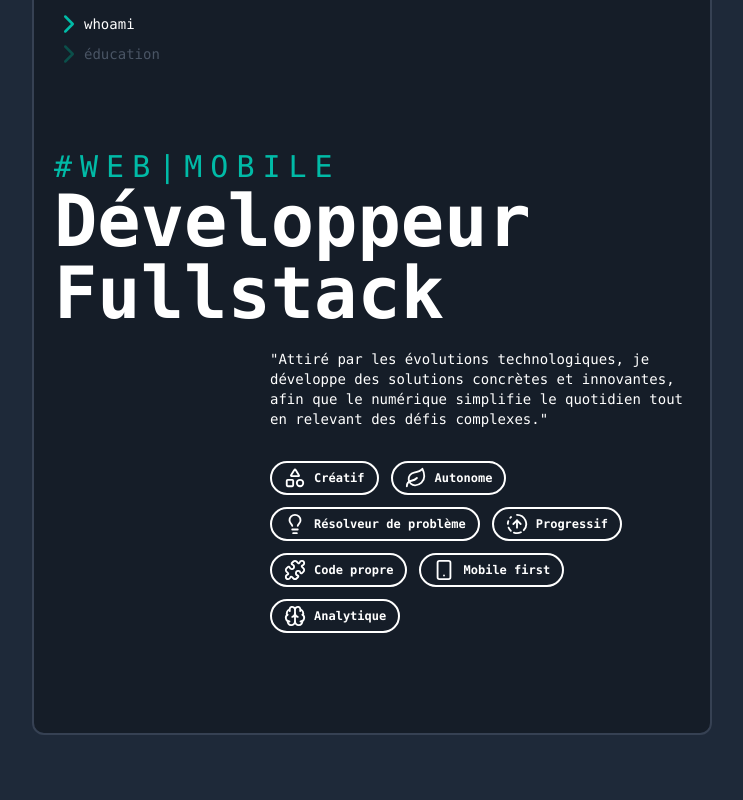
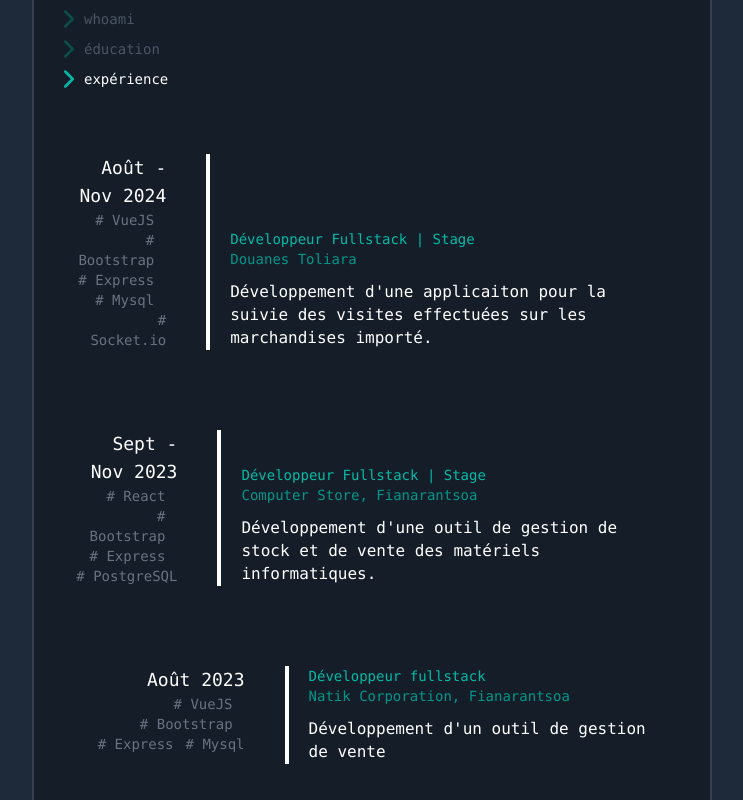
Before and after one commit to NOOBIERAM/routs_portfolio, a React (Vite) app: page / in a window 1280 px wide. Shown: the part 860-1660 px from the top of the page, without its empty margins (268-1011 px from the left). Built offline with nearby package versions, Linux system fonts and the light colour scheme.

Commit message:
main-cme

```diff
--- a/src/components/About.tsx
+++ b/src/components/About.tsx
@@ -1,11 +1,12 @@
 
 import { ChevronRight, TerminalSquareIcon } from "lucide-react";
 import React, { useState } from "react";
-import { qualityDatas } from "../data/abouts";
-import { educaitonDatas } from "../data/abouts";
+import Whoami from "./abouts/Whoami";
+import Education from "./abouts/Education";
+import Experience from "./abouts/Experience";
 
 const About: React.FC = () => {
-    const [view, setView] = useState<"whoami" | "education">("whoami")
+    const [view, setView] = useState<"whoami" | "education" | "experience">("experience")
     return (
         <section id="about">
 
@@ -30,53 +31,14 @@ const About: React.FC = () => {
                             <ChevronRight className={view == "education" ? "text-teal-500" : "text-teal-900"} size={30} />
                             <span className={`${view != "education" && "text-gray-600"}`}>éducation</span>
                         </li>
+                        <li className="flex items-center cursor-pointer" onClick={() => setView("experience")}>
+                            <ChevronRight className={view == "experience" ? "text-teal-500" : "text-teal-900"} size={30} />
+                            <span className={`${view != "experience" && "text-gray-600"}`}>expérience</span>
+                        </li>
                     </ul>
-                    {
-                        view == "whoami" ? (
-                            <div className="my-10 text-start ms-5 sm:mx-auto sm:my-20 sm:text-left w-fit">
-                                <h5 className="text-md sm:text-3xl text-teal-500 tracking-[8px]">#WEB|MOBILE</h5>
-                                <h2 className="font-bold text-3xl sm:text-7xl mb-15 sm:mb-0">
-                                    Développeur Fullstack
-                                </h2>
-                                <p className="sm:ms-auto sm:max-w-105 font-light my-5">
-                                    "Attiré par les évolutions technologiques, je développe des solutions concrètes et innovantes, afin que le numérique simplifie le quotidien tout en relevant des défis complexes."
-                                </p>
-                                <div className="sm:ms-auto sm:max-w-105 text-start mt-8 fit flex flex-wrap gap-3">
-                                    {
-                                        qualityDatas.map((quality, index) => {
-                                            const Icon = quality.icon
-                                            return (
-                                                <div key={index} className="flex items-center justify-center border-2 py-1 px-3 rounded-full font-bold text-xs space-x-2"><Icon size={22} /><span>{quality.label}</span></div>
-                                            )
-                                        })
-                                    }
-                                </div>
-                            </div>
-                        ) : (
-                            <div className="sm:flex sm:flex-col sm:space-y-10 my-10 ms-5 sm:mx-auto sm:my-10 sm:text-left w-fit">
-                                {
-                                    educaitonDatas.map((education, index) => (
-                                        <div key={index} className={`flex space-x-10 p-5 ${index == 0 && "bg-gray-400 rounded text-black font-bold"}`}>
-                                            <span className={index == 0 ? "text-gray-600" : "text-gray-500"}>{education.years}</span>
-                                            <div>
-                                                <h5>{education.school}</h5>
-                                                <p>{education.program}</p>
-                                                {
-                                                    education.obtained_degree && <p className="text-teal-500">
-                                                        <span className="underline underline-offset-5">Obtention du diplôme :</span> {education.obtained_degree}
-                                                    </p>
-                                                }
-                                                <h2 className="text-4xl font-sans font-semibold mt-2">{education.degree}</h2>
-
-                                            </div>
-                                        </div>
-                                    ))
-                                }
-
-                                <p className="text-gray-600 text-center font-bold border-t pt-3">ENI : Ecole Nationale d'Informatique</p>
-                            </div>
-                        )
-                    }
+                    {view === "whoami" && <Whoami />}
+                    {view === "education" && <Education />}
+                    {view === "experience" && <Experience />}
 
                 </div>
             </div>
--- a/src/components/Project.tsx
+++ b/src/components/Project.tsx
@@ -11,11 +11,11 @@ const Project: React.FC = () => {
                 {
                     projectsData.map((data, index) =>
                         <div key={index} className="group ">
-                            <div className="relative">
+                            <div className="relative ">
                                 <img
                                     src={data.img}
                                     alt={data.title}
-                                    className="relative w-150 rounded-lg"
+                                    className="relative rounded-lg"
                                 />
                                 { data.link &&
                                     <a
--- a/src/components/ScrollTop.tsx
+++ b/src/components/ScrollTop.tsx
@@ -22,8 +22,7 @@ const ScrollTop: React.FC = () => {
         <div
             className={`fixed z-50 bottom-6 right-6 transition-all duration-700 flex flex-col sm:flex-row space-y-2 sm:space-x-3 ${isScrolled ? "opacity-100" : "opacity-0 pointer-events-none"}`}
         >
-            <a href="https://docs.google.com/document/d/1StOsgVgqsSgMX2X_jq8Y1LkqSRjhDxzz6DWMUqXHhm0/edit?usp=sharing"
-                target="_blank" rel="noopener noreferrer" className="w-12 sm:w-max h-12 sm:px-3 sm:space-x-3 flex items-center  justify-center border-3 border-white/80 bg rounded-xl  hover:text-teal-400 text-white/80 font-bold">
+            <a href="/cv.pdf" target="_blank" rel="noopener noreferrer" className="w-12 sm:w-max h-12 sm:px-3 sm:space-x-3 flex items-center  justify-center border-3 border-white/80 bg-gray-800 rounded-xl  hover:text-teal-400 text-white/80 font-bold">
                 <ScanEyeIcon className="hidden sm:block" size={20} /> <span>CV</span>
             </a>
             <button
--- a/src/components/SkillsDoc.tsx
+++ b/src/components/SkillsDoc.tsx
@@ -32,12 +32,9 @@ const SkillsDoc: React.FC = () => {
                                             </div>
                                             <div className="absolute -top-8 right-0 bg-gray-700 rounded-xl text-xs p-2 w-max hidden group-hover:block">{ skills.stacks[index]}</div>
                                         </div>
-
                                     ))}
-
                                 </div>
                             </div>
-
                         </div>
                     );
                 })}
--- /dev/null
+++ b/src/components/abouts/Education.tsx
@@ -0,0 +1,32 @@
+import { educaitonDatas } from "../../data/abouts"
+
+const Education = () => {
+    return (
+        <div className="sm:flex sm:flex-col sm:space-y-10  my-10 ms-5 sm:mx-auto sm:my-10 sm:text-left w-fit">
+            {
+                educaitonDatas.map((education, index) => (
+                    <div key={index} className={`flex max-sm:flex-col space-x-10 p-5 ${index == 0 && "bg-gray-400 rounded text-black font-bold"}`}>
+                        <span className={index == 0 ? "text-gray-600" : "text-gray-500"}>{education.years}</span>
+                        <div className="flex flex-col-reverse">
+                            <div>
+                                <h5>{education.school}</h5>
+                                <p>{education.program}</p>
+                                {
+                                    education.obtained_degree && <p className="text-teal-500">
+                                        <span className="underline underline-offset-5">Obtention du diplôme :</span> {education.obtained_degree}
+                                    </p>
+                                }
+                            </div>
+                            <h2 className="max-sm:text-xl max-md:text-2xl text-4xl font-sans font-semibold max-sm:mb-2 sm:mt-2">{education.degree}</h2>
+
+                        </div>
+                    </div>
+                ))
+            }
+
+            <p className="text-gray-600 text-center font-bold border-t pt-3">ENI : Ecole Nationale d'Informatique</p>
+        </div>
+    )
+}
+
+export default Education
--- /dev/null
+++ b/src/components/abouts/Experience.tsx
@@ -0,0 +1,33 @@
+import { experienceDatas } from "../../data/abouts"
+
+const Experience = () => {
+    return (
+        <div className="sm:flex sm:flex-col sm:space-y-10  my-10 ms-5 sm:mx-auto sm:my-10 sm:text-left w-fit">
+            {
+                experienceDatas.map((Experience, index) => (
+                    <div key={index} className={`flex max-sm:flex-col space-x-10 p-5`}>
+                        <div className="w-50 text-right">
+                            <span className="text-lg">{Experience.years}</span>
+                            <div className="flex flex-wrap space-x-3 items-center justify-end">
+                                {
+                                Experience.stacks.map((stack, index) => (
+                                    <p key={index} className="text-sm text-gray-500"># {stack}</p>
+                                ))
+                            }
+                            </div>
+                        </div>
+                        <div className="flex flex-col-reverse border-l-4 pl-5 pt-0 max-w-120 ">
+                            <div>
+                                <h5 className="text-teal-500">{Experience.role}</h5>
+                                <p className="text-teal-600">{Experience.company}</p>
+                                <p className="text-[16px] mt-3">{Experience.description}</p>
+                            </div>
+                        </div>
+                    </div>
+                ))
+            }
+        </div>
+    )
+}
+
+export default Experience
--- /dev/null
+++ b/src/components/abouts/Whoami.tsx
@@ -0,0 +1,27 @@
+import { qualityDatas } from "../../data/abouts"
+
+const Whoami = () => {
+    return (
+        <div className="my-10 text-start ms-5 sm:mx-auto sm:my-20 sm:text-left w-fit">
+            <h5 className="text-md sm:text-3xl text-teal-500 tracking-[8px]">#WEB|MOBILE|BACKEND</h5>
+            <h2 className="font-bold text-3xl sm:text-7xl mb-15 sm:mb-0">
+                Développeur Fullstack
+            </h2>
+            <p className="sm:ms-auto sm:max-w-105 font-light my-5">
+                "Je crée des applications modernes et résous des problèmes complexes avec un code propre et efficace."
+            </p>
+            <div className="sm:ms-auto sm:max-w-105 text-start mt-8 fit flex flex-wrap gap-3">
+                {
+                    qualityDatas.map((quality, index) => {
+                        const Icon = quality.icon
+                        return (
+                            <div key={index} className="flex items-center justify-center border-2 py-1 px-3 rounded-full font-bold text-xs space-x-2"><Icon size={22} /><span>{quality.label}</span></div>
+                        )
+                    })
+                }
+            </div>
+        </div>
+    )
+}
+
+export default Whoami
--- a/src/data/abouts.ts
+++ b/src/data/abouts.ts
@@ -1,5 +1,5 @@
 
-import { Shapes, Leaf, Lightbulb, CircleFadingArrowUp, Puzzle, Smartphone, Brain } from "lucide-react";
+import { Shapes, Leaf, Lightbulb, CircleFadingArrowUp, Puzzle, Smartphone, Brain, Boxes } from "lucide-react";
 export const qualityDatas = [
     {
         label: "Créatif",
@@ -20,6 +20,10 @@ export const qualityDatas = [
     {
         label: "Code propre",
         icon: Puzzle,             // résolution de problèmes
+    },
+    {
+        label: "POO",
+        icon: Boxes,             // résolution de problèmes
     },
     {
         label: "Mobile first",
@@ -54,3 +58,27 @@ export const educaitonDatas = [
         obtained_degree : "2024"
     }
 ]
+
+export const experienceDatas = [
+    {
+        years : "Août - Nov 2024",
+        company : "Douanes Toliara",
+        role : "Développeur Fullstack | Stage",
+        description : "Développement d'une applicaiton pour la suivie des visites effectuées sur les marchandises importé.",
+        stacks: ["VueJS","Bootstrap","Express","Mysql","Socket.io"]
+    },
+    {
+        years : "Sept - Nov 2023",
+        company : "Computer Store, Fianarantsoa",
+        role : "Développeur Fullstack | Stage",
+        description : "Développement d'une outil de gestion de stock et de vente des matériels informatiques.",
+        stacks: ["React","Bootstrap","Express","PostgreSQL"]
+    },
+    {
+        years : "Août 2023",
+        company : "Natik Corporation, Fianarantsoa",
+        role : "Développeur fullstack ",
+        description : "Développement d'un outil de gestion de vente",
+        stacks: ["VueJS","Bootstrap","Express","Mysql"]
+    },
+]
--- a/src/data/project.ts
+++ b/src/data/project.ts
@@ -22,7 +22,7 @@ export const projectsData = [
         description:"Plateforme de recharge de diamants pour Free Fire.",
         stacks:["React","Tailwind CSS","Supabase (BaaS)"],
         link: "https://noobieram.github.io/FF_TopUp/",
-        github:"",
+        github:"https://github.com/NOOBIERAM/FF_TopUp#",
         img: ff_topup
     },
     {
```
Also changed, not shown: 1 other file (tests, documents, lock files or other folders).
